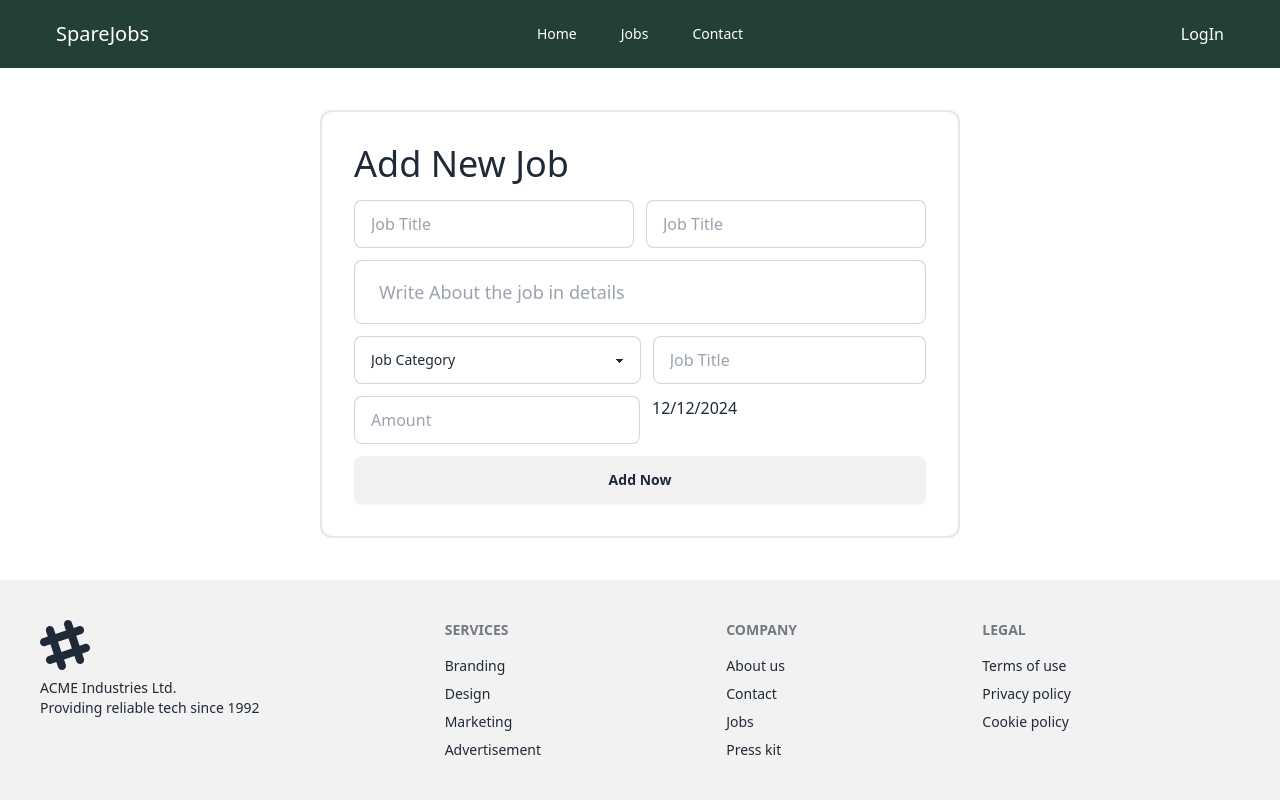
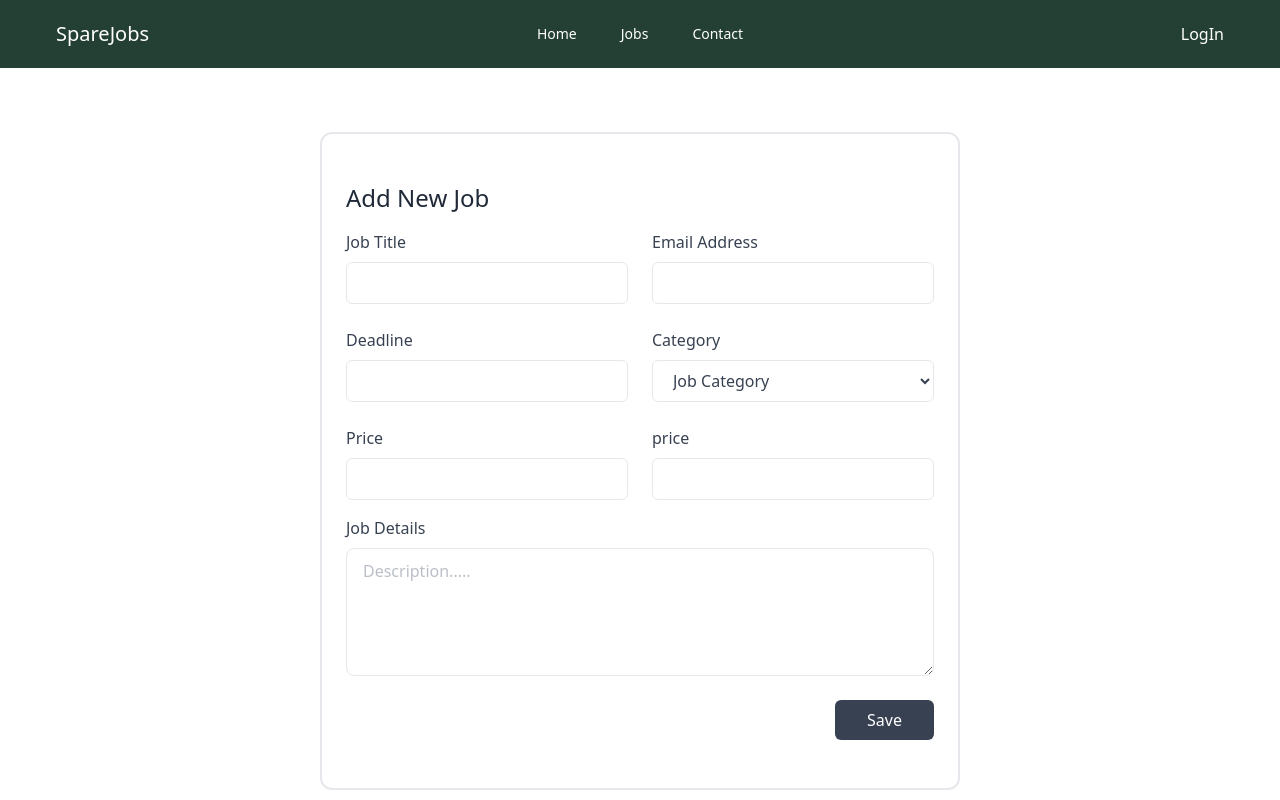
Before and after one commit to anait31/micro-jobs-client, a React (Vite) app: page /postajob in a window 1280 px wide. Shown: the top 800 px of the page. Built offline with nearby package versions, Linux system fonts and the light colour scheme; no server answers.

Commit message:
Desing add new job page

```diff
--- a/src/pages/JobDetails.jsx
+++ b/src/pages/JobDetails.jsx
@@ -1,12 +1,40 @@
 import { useContext } from "react";
 import { useLoaderData } from "react-router";
 import { AuthContext } from "../prodivers/AuthProviders";
+import axios from "axios";
 
 const JobDetails = () => {
-const {user} = useContext(AuthContext)
+    const { user } = useContext(AuthContext)
     const job = useLoaderData()
     console.log(job)
-    const { buyer_email, category, deadline, description, job_title, price } = job
+    const { buyer_email, category, deadline, description, job_title, price, _id } = job;
+
+
+    const handleBidFormSubmit = e => {
+        e.preventDefault();
+        const form = e.target
+        const email = form.email.value;
+        const comment = form.comment.value;
+        const status = "Pending"
+        const jobId = _id
+
+        const bidData = {
+            jobId, price, deadline, comment, category, buyer_email, status, email
+        }
+        fetch('http://localhost:5000/bids', {
+            method: "POST",
+            headers: {
+                'content-type': 'application/json'
+            },
+            body: JSON.stringify(bidData)
+        })
+            .then((data) => {
+                console.log(data)
+            })
+            .catch(error => {
+                console.log("Erron on submit bids")
+            })
+    }
 
     return (
         <div className="flex gap-8 container mx-auto justify-between items-center p-16">
@@ -35,26 +63,26 @@ const {user} = useContext(AuthContext)
             </div>
             <div className="flex-1">
                 <h2 className="text-lg font-semibold text-gray-700 capitalize dark:text-white">Place Bids</h2>
-                <form>
+                <form onSubmit={handleBidFormSubmit}>
                     <div className="grid grid-cols-1 gap-6 mt-4 sm:grid-cols-2">
                         <div>
-                            <label className="text-gray-700 dark:text-gray-200">Price</label>
-                            <input id="username" type="text" className="block w-full px-4 py-2 mt-2 text-gray-700 bg-white border border-gray-200 rounded-md dark:bg-gray-800 dark:text-gray-300 dark:border-gray-600 focus:border-blue-400 focus:ring-blue-300 focus:ring-opacity-40 dark:focus:border-blue-300 focus:outline-none focus:ring" />
+                            <label className="text-gray-700 dark:text-gray-200">Document URL</label>
+                            <input type="text" name="docurl" className="block w-full px-4 py-2 mt-2 text-gray-700 bg-white border border-gray-200 rounded-md dark:bg-gray-800 dark:text-gray-300 dark:border-gray-600 focus:border-blue-400 focus:ring-blue-300 focus:ring-opacity-40 dark:focus:border-blue-300 focus:outline-none focus:ring" />
                         </div>
 
                         <div>
                             <label className="text-gray-700 dark:text-gray-200">Email Address</label>
-                            <input id="emailAddress" defaultValue={user.email} type="email" className="block w-full px-4 py-2 mt-2 text-gray-700 bg-white border border-gray-200 rounded-md dark:bg-gray-800 dark:text-gray-300 dark:border-gray-600 focus:border-blue-400 focus:ring-blue-300 focus:ring-opacity-40 dark:focus:border-blue-300 focus:outline-none focus:ring" />
+                            <input disabled name="email" defaultValue={user?.email} type="email" className="block w-full px-4 py-2 mt-2 text-gray-700 bg-white border border-gray-200 rounded-md dark:bg-gray-800 dark:text-gray-300 dark:border-gray-600 focus:border-blue-400 focus:ring-blue-300 focus:ring-opacity-40 dark:focus:border-blue-300 focus:outline-none focus:ring" />
                         </div>
 
                         <div>
                             <label className="text-gray-700 dark:text-gray-200">Comment</label>
-                            <input id="password" type="password" className="block w-full px-4 py-2 mt-2 text-gray-700 bg-white border border-gray-200 rounded-md dark:bg-gray-800 dark:text-gray-300 dark:border-gray-600 focus:border-blue-400 focus:ring-blue-300 focus:ring-opacity-40 dark:focus:border-blue-300 focus:outline-none focus:ring" />
+                            <input type="text" name="comment" className="block w-full px-4 py-2 mt-2 text-gray-700 bg-white border border-gray-200 rounded-md dark:bg-gray-800 dark:text-gray-300 dark:border-gray-600 focus:border-blue-400 focus:ring-blue-300 focus:ring-opacity-40 dark:focus:border-blue-300 focus:outline-none focus:ring" />
                         </div>
 
                         <div>
                             <label className="text-gray-700 dark:text-gray-200">Deadline</label>
-                            <input id="passwordConfirmation" type="password" className="block w-full px-4 py-2 mt-2 text-gray-700 bg-white border border-gray-200 rounded-md dark:bg-gray-800 dark:text-gray-300 dark:border-gray-600 focus:border-blue-400 focus:ring-blue-300 focus:ring-opacity-40 dark:focus:border-blue-300 focus:outline-none focus:ring" />
+                            <input type="name" className="block w-full px-4 py-2 mt-2 text-gray-700 bg-white border border-gray-200 rounded-md dark:bg-gray-800 dark:text-gray-300 dark:border-gray-600 focus:border-blue-400 focus:ring-blue-300 focus:ring-opacity-40 dark:focus:border-blue-300 focus:outline-none focus:ring" />
                         </div>
                     </div>
 
--- a/src/pages/PostAJob.jsx
+++ b/src/pages/PostAJob.jsx
@@ -1,30 +1,42 @@
-import React, { useState } from "react";
+import React, { useContext, useState } from "react";
 import DatePicker from "react-datepicker";
 import "react-datepicker/dist/react-datepicker.css";
+import { AuthContext } from "../prodivers/AuthProviders";
 const PostAJob = () => {
     const [startDate, setStartDate] = useState(new Date());
-
+const {user} = useContext(AuthContext)
 
 
     return (
-        <div className="min-h-[calc(100vh-288px)] flex justify-center items-center">
-            <div className="w-1/2 mx-auto border-2 p-8 rounded-xl">
+        <div className="flex justify-center items-center py-16">
+            <div className="w-1/2 mx-auto border-2 px-6 py-12 rounded-xl">
                 <div>
                     <div>
-                        <h2 className="text-4xl font-medium pb-4">Add New Job</h2>
+                        <h2 className="text-2xl font-medium">Add New Job</h2>
                     </div>
-                    <form className="space-y-3">
-                        <div className="md:flex md:gap-3">
-                            <input type="text" placeholder="Job Title" className="input input-bordered w-full focus:outline-none" required />
-                            <input type="text" placeholder="Job Title" className="input input-bordered w-full focus:outline-none" required />
+
+
+                    <form>
+                        <div class="grid grid-cols-1 gap-6 mt-4 sm:grid-cols-2">
+                            <div>
+                                <label class="text-gray-700 dark:text-gray-200" for="username">Job Title</label>
+                                <input id="username" type="text" class="block w-full px-4 py-2 mt-2 text-gray-700 bg-white border border-gray-200 rounded-md dark:bg-gray-800 dark:text-gray-300 dark:border-gray-600 focus:border-blue-400 focus:ring-blue-300 focus:ring-opacity-40 dark:focus:border-blue-300 focus:outline-none focus:ring" />
                             </div>
-                        <input
-                            type="text"
-                            placeholder="Write About the job in details"
-                            className="input input-bordered input-lg w-full focus:outline-none" required />
-                        <div className="md:flex md:gap-3">
-                            <select className="select select-bordered w-full focus:outline-none">
-                                <option disabled selected>Job Category</option>
+
+                            <div>
+                                <label class="text-gray-700 dark:text-gray-200" for="emailAddress">Email Address</label>
+                                <input id="emailAddress" disabled defaultValue={user?.email} type="email" class="block w-full px-4 py-2 mt-2 text-gray-700 bg-white border border-gray-200 rounded-md dark:bg-gray-800 dark:text-gray-300 dark:border-gray-600 focus:border-blue-400 focus:ring-blue-300 focus:ring-opacity-40 dark:focus:border-blue-300 focus:outline-none focus:ring" />
+                            </div>
+
+                            <div>
+                                <label class="text-gray-700 dark:text-gray-200" for="password">Deadline</label>
+                                <input id="password" type="password" class="block w-full px-4 py-2 mt-2 text-gray-700 bg-white border border-gray-200 rounded-md dark:bg-gray-800 dark:text-gray-300 dark:border-gray-600 focus:border-blue-400 focus:ring-blue-300 focus:ring-opacity-40 dark:focus:border-blue-300 focus:outline-none focus:ring" />
+                            </div>
+
+                            <div>
+                                <label class="text-gray-700 dark:text-gray-200" for="passwordConfirmation">Category</label>
+                                <select defaultValue="Job Category" class="block w-full px-4 py-2 mt-2 text-gray-700 bg-white border border-gray-200 rounded-md dark:bg-gray-800 dark:text-gray-300 dark:border-gray-600 focus:border-blue-400 focus:ring-blue-300 focus:ring-opacity-40 dark:focus:border-blue-300 focus:outline-none focus:ring">
+                                    <option>Job Category</option>
                                     <option>Image Annotation</option>
                                     <option>Video Transcription</option>
                                     <option>Address Validation</option>
@@ -38,14 +50,26 @@ const PostAJob = () => {
                                     <option>Tweet Emotion</option>
                                     <option>Match Destinations</option>
                                 </select>
-                            <input type="text" placeholder="Job Title" className="input input-bordered w-full focus:outline-none" required />
                             </div>
-                        <div className="md:flex md:gap-3">
-                            <input type="number" placeholder="Amount" name="amount" className="input w-1/2 input-bordered focus:outline-none" required />
-                            {/* <input type="text" placeholder="Job Title" name="" className="input input-bordered w-full focus:outline-none" required /> */}
-                            <DatePicker className="w-full block" selected={startDate} onChange={(date) => setStartDate(date)}></DatePicker>
+                            <div>
+                                <label class="text-gray-700 dark:text-gray-200" for="passwordConfirmation">Price</label>
+                                <input id="passwordConfirmation" type="password" class="block w-full px-4 py-2 mt-2 text-gray-700 bg-white border border-gray-200 rounded-md dark:bg-gray-800 dark:text-gray-300 dark:border-gray-600 focus:border-blue-400 focus:ring-blue-300 focus:ring-opacity-40 dark:focus:border-blue-300 focus:outline-none focus:ring" />
                             </div>
-                        <button className="btn btn-block">Add Now</button>
+                            <div>
+                                <label class="text-gray-700 dark:text-gray-200" for="passwordConfirmation">price</label>
+                                <input id="passwordConfirmation" type="password" class="block w-full px-4 py-2 mt-2 text-gray-700 bg-white border border-gray-200 rounded-md dark:bg-gray-800 dark:text-gray-300 dark:border-gray-600 focus:border-blue-400 focus:ring-blue-300 focus:ring-opacity-40 dark:focus:border-blue-300 focus:outline-none focus:ring" />
+                            </div>
+                        </div>
+                        <div className="mt-4">
+                            <div>
+                                <label class="text-gray-700 dark:text-gray-200" for="passwordConfirmation">Job Details</label>
+                                <textarea placeholder="Description....." class="block  mt-2 w-full  placeholder-gray-400/70 dark:placeholder-gray-500 rounded-lg border border-gray-200 bg-white px-4 h-32 py-2.5 text-gray-700 focus:border-blue-400 focus:outline-none focus:ring focus:ring-blue-300 focus:ring-opacity-40 dark:border-gray-600 dark:bg-gray-900 dark:text-gray-300 dark:focus:border-blue-300"></textarea>
+                            </div>
+                        </div>
+
+                        <div class="flex justify-end mt-6">
+                            <button class="px-8 py-2.5 leading-5 text-white transition-colors duration-300 transform bg-gray-700 rounded-md hover:bg-gray-600 focus:outline-none focus:bg-gray-600">Save</button>
+                        </div>
                     </form>
                 </div>
             </div>
```
Lines whose indentation alone changed are shown as unchanged.
